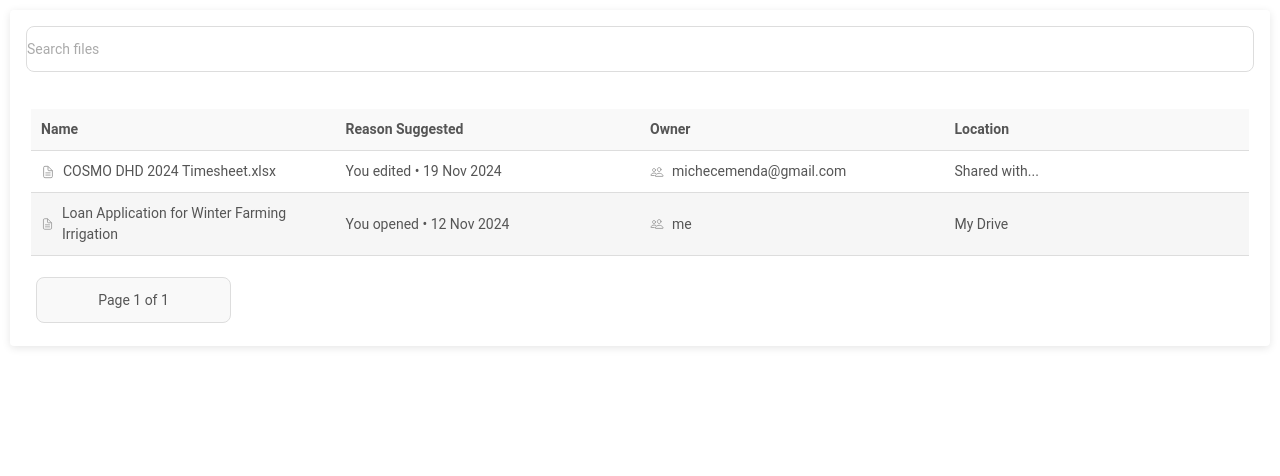
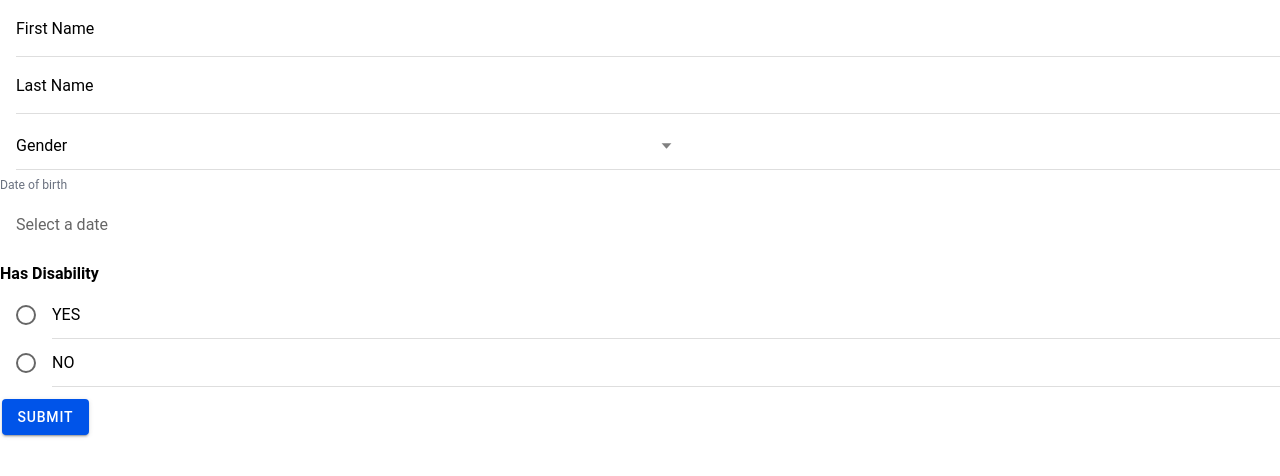
Before and after one commit to Loui4/com, a React (Vite) app: page /home in a window 1280 px wide. Shown: the top 476 px of the page. Built offline with nearby package versions, Linux system fonts and the light colour scheme.

Commit message:
radio and date picker

```diff
--- a/src/components/Home.tsx
+++ b/src/components/Home.tsx
@@ -6,6 +6,6 @@ import SampleTable from "./SampleTable";
 
 export const Home = () => {
   // return isPlatform("android") ? <MobileHome /> : <WebHome />;
-  // return <SampleForm />;
-  return <SampleTable />;
+  return <SampleForm />;
+  // return <SampleTable />;
 };
--- a/src/components/SampleForm.tsx
+++ b/src/components/SampleForm.tsx
@@ -1,15 +1,12 @@
 import {
-  DateInputField,
+  FormDatePicker,
   FormikInit,
-  RadioInputField,
+  RadioGroupInput,
   SelectInputField,
   TextInputField,
 } from "./form";
 import * as Yup from "yup";
 import { postData } from "../services/apiService"; //Import the service
-// import { useState } from "react";
-
-// const [message, setMessage] = useState('');
 
 const schema = Yup.object().shape({
   firstName: Yup.string().required(),
@@ -57,11 +54,14 @@ export const SampleForm = () => {
           { label: "FEMALE", value: "F" },
         ]}
       />
-      <DateInputField name="dob" id="dob" />
-      <RadioInputField
+      <FormDatePicker name="dob" label="Date of birth" />
+      <RadioGroupInput
+        label="Has Disability"
         name="hasDisability"
-        id="hasDisability"
-        label="Are you Disabled?"
+        options={[
+          { label: "YES", value: "YES" },
+          { label: "NO", value: "No" },
+        ]}
       />
     </FormikInit>
   );
--- /dev/null
+++ b/src/components/form/FormDatePicker.tsx
@@ -0,0 +1,111 @@
+"use client";
+import { FC, useEffect, useRef, useState } from "react";
+import { IonPopover, IonDatetime, IonItem, IonInput } from "@ionic/react";
+import { useFormikField } from "../../hooks/UseFormikField";
+
+type Prop = {
+  name: string;
+  label: string;
+  width?: string;
+  placeholder?: string;
+  getValue?: (value: any) => void;
+  size?: "small" | "medium";
+  disabled?: boolean;
+};
+
+export const FormDatePicker: FC<Prop> = ({
+  name,
+  label,
+  width = "100%",
+  getValue,
+  disabled = false,
+}) => {
+  const { value, setFieldValue, initialValues, errorMessage } =
+    useFormikField(name);
+  const [selectedDate, setSelectedDate] = useState<string | null>(null);
+  const [isPopoverOpen, setIsPopoverOpen] = useState<boolean>(false);
+  const [popoverEvent, setPopoverEvent] = useState<Event | undefined>(
+    undefined
+  );
+
+  const inputRef = useRef<HTMLIonInputElement>(null);
+
+  useEffect(() => {
+    if (value) {
+      setSelectedDate(value); // Initialize with form value if available
+    }
+  }, [value]);
+
+  useEffect(() => {
+    if (getValue && selectedDate) {
+      getValue(selectedDate);
+    }
+  }, [selectedDate]);
+
+  let initialDate = "";
+
+  if (typeof initialValues === "object" && initialValues !== null) {
+    //@ts-ignore
+    initialDate = initialValues[name] as string;
+  }
+
+  const handleDateChange = (e: any) => {
+    const newDate = e.detail.value;
+    setSelectedDate(newDate);
+    setFieldValue(name, newDate);
+    setIsPopoverOpen(false); // Close popover after selection
+  };
+
+  const openPopover = (event: Event) => {
+    setPopoverEvent(event);
+    setIsPopoverOpen(true);
+  };
+
+  return (
+    <div style={{ display: "flex", flexDirection: "column", width }}>
+      <label
+        htmlFor={name}
+        style={{
+          marginBottom: "8px",
+          fontSize: "0.76rem",
+          color: "#6b7280", // Tailwind's `text-gray-500`
+        }}
+      >
+        {label}
+      </label>
+      <IonItem
+        lines="none"
+        style={{
+          backgroundColor: "white",
+          borderRadius: "5px",
+          marginBottom: "8px",
+        }}
+        onClick={(e: any) => openPopover(e)}
+      >
+        <IonInput
+          ref={inputRef}
+          value={selectedDate || ""}
+          placeholder="Select a date"
+          disabled={disabled}
+          readonly // Prevent typing in the input
+        />
+      </IonItem>
+      <IonPopover
+        isOpen={isPopoverOpen}
+        event={popoverEvent}
+        onDidDismiss={() => setIsPopoverOpen(false)}
+      >
+        <IonDatetime
+          value={selectedDate || initialDate}
+          onIonChange={handleDateChange}
+          presentation="date" // Use date presentation
+        />
+      </IonPopover>
+      {errorMessage && (
+        <span style={{ color: "red", fontSize: "12px", marginTop: "4px" }}>
+          {errorMessage}
+        </span>
+      )}
+    </div>
+  );
+};
--- a/src/components/form/RadioFieldInput.tsx
+++ b/src/components/form/RadioFieldInput.tsx
@@ -1,88 +1,58 @@
+"use client";
 import React, { FC, useEffect } from "react";
-
-import { IonInput, IonItem, IonList, IonRadio, IonRadioGroup } from "@ionic/react";
+import { IonRadioGroup, IonRadio, IonLabel, IonItem } from "@ionic/react";
 import { useFormikField } from "../../hooks/UseFormikField";
 
 type Prop = {
-  id: string;
+  label: string;
   name: string;
-  label: string;
-  width?: any;
-  type?: "password" | "text" | "date" | "number";
-  placeholder?: string;
-  rows?: number;
+  options: Array<{ label: string; value: string | number }>;
   getValue?: (value: any) => void;
-  size?: "small" | "medium";
-  showHelperText?: boolean;
+  row?: boolean;
   disabled?: boolean;
-  multiline?: boolean;
-  unitOfMeasure?: string;
-  inputIcon?: any;
-  helperTextWidth?: string;
-  handleBlurEvent?: (value: any) => void;
 };
 
-export const RadioInputField: FC<Prop> = ({
-  id,
+export const RadioGroupInput: FC<Prop> = ({
+  label,
   name,
-  label,
-
-  type,
-  placeholder = "",
-  size = "medium",
-  rows,
+  options,
   getValue,
-  showHelperText = true,
+  row,
   disabled = false,
-  multiline = false,
-  inputIcon,
-  unitOfMeasure,
-  helperTextWidth = "25ch",
-  handleBlurEvent,
 }) => {
-  const { value, handleChange, hasError, errorMessage, handleBlur } =
+  const { value, handleChange, hasError, errorMessage, setFieldValue } =
     useFormikField(name);
 
-    interface Radio {
-        id: number;
-        name: string;
-    }
-
-    const radioList: Radio[] = [
-        {
-          id: 1,
-          name: 'Yes',
-        },
-        {
-          id: 2,
-          name: 'No',
-        },
-      ];
-
-const compareWith = (o1: Radio, o2: Radio) => {
-    return o1.id === o2.id;
-};
-
   useEffect(() => {
-    getValue && getValue(value);
+    if (getValue) getValue(value);
   }, [value]);
 
   return (
-    <>
-        <IonList>
-        <IonRadioGroup
-            compareWith={compareWith}
-            onIonChange={(ev) => console.log('Current value:', JSON.stringify(ev.detail.value))}
-        >
-            {radioList.map((item) => (
-            <IonItem>
-                <IonRadio key={item.id} value={item}>
-                  {item.name}
-                </IonRadio>
-            </IonItem>
-            ))}
-        </IonRadioGroup>
-        </IonList>
-    </>
+    <div style={{ display: "flex", flexDirection: "column", margin: "8px 0" }}>
+      <label htmlFor={name} style={{ marginBottom: "8px", fontWeight: "bold" }}>
+        {label}
+      </label>
+      <IonRadioGroup
+        id={name}
+        name={name}
+        value={value}
+        onIonChange={(e) => {
+          setFieldValue(name, e.detail.value);
+          handleChange(e.detail.value);
+        }}
+      >
+        {options.map(({ label, value }) => (
+          <IonItem key={value} disabled={disabled}>
+            <IonLabel>{label}</IonLabel>
+            <IonRadio slot="start" value={value} />
+          </IonItem>
+        ))}
+      </IonRadioGroup>
+      {hasError && (
+        <span style={{ color: "red", fontSize: "12px", marginTop: "4px" }}>
+          {errorMessage}
+        </span>
+      )}
+    </div>
   );
 };
--- a/src/components/form/index.tsx
+++ b/src/components/form/index.tsx
@@ -1,5 +1,5 @@
 export * from "./FormikForm";
 export * from "./TextFieldInput";
 export * from "./SelectFormInput";
-export * from "./DateFieldInput";
+export * from "./FormDatePicker";
 export * from "./RadioFieldInput";
--- a/src/hooks/UseFormikField.tsx
+++ b/src/hooks/UseFormikField.tsx
@@ -14,8 +14,6 @@ export const useFormikField = (name: string) => {
 
   //@ts-ignore
   const value = values[name];
-
-  console.log(errors);
 
   //@ts-ignore
   const hasError = touched[name] && Boolean(errors[name]);
```
Also changed, not shown: src/components/form/DateFieldInput.tsx (deleted, +0 -89 lines).
